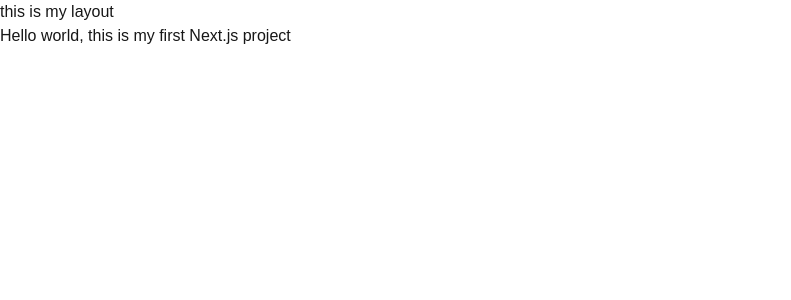
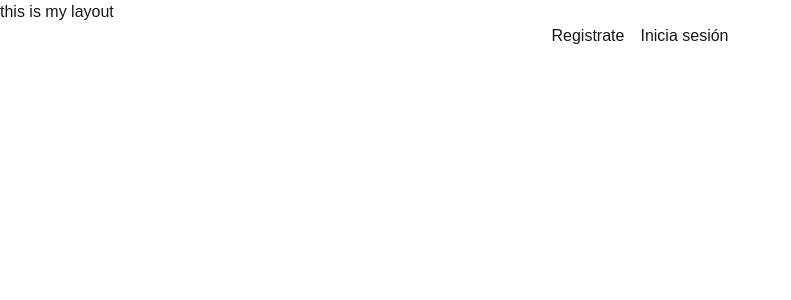
Before and after one commit to VictorMRD/EDV, a Next.js app: page / in a window 1280 px wide. Shown: the top 300 px of the page, without its empty margins (0-791 px from the left). Built offline with nearby package versions, Linux system fonts and the light colour scheme; no server answers.

Commit message:
Add auth0 login/register examples

```diff
--- a/src/app/page.tsx
+++ b/src/app/page.tsx
@@ -1,5 +1,36 @@
-export default function Home() {
+import Link from 'next/link';
+import { auth0 } from "@/lib/auth0";
+import './globals.css';
+
+export default async function Home() {
+  // Fetch the user session
+  const session = await auth0.getSession();
+
+  // If no session, show sign-up and login buttons
+  if (!session) {
+    return (
+      <main>
+        <div className="flex justify-center gap-4">
+          <Link href="/auth/login?screen_hint=signup">
+            <button>Registrate</button>
+          </Link>
+          <a href="/auth/login">
+            <button>Inicia sesión</button>
+          </a>
+        </div>
+      </main>
+    );
+  }
+
+  // If session exists, show a welcome message and logout button
   return (
-    <p>Hello world, this is my first Next.js project</p>
+    <main>
+      <h1>Bienvenido, {session.user.name}!</h1>
+      <p>
+        <a href="/auth/logout">
+          <button>Cerrar sesión</button>
+        </a>
+      </p>
+    </main>
   );
 }
```
